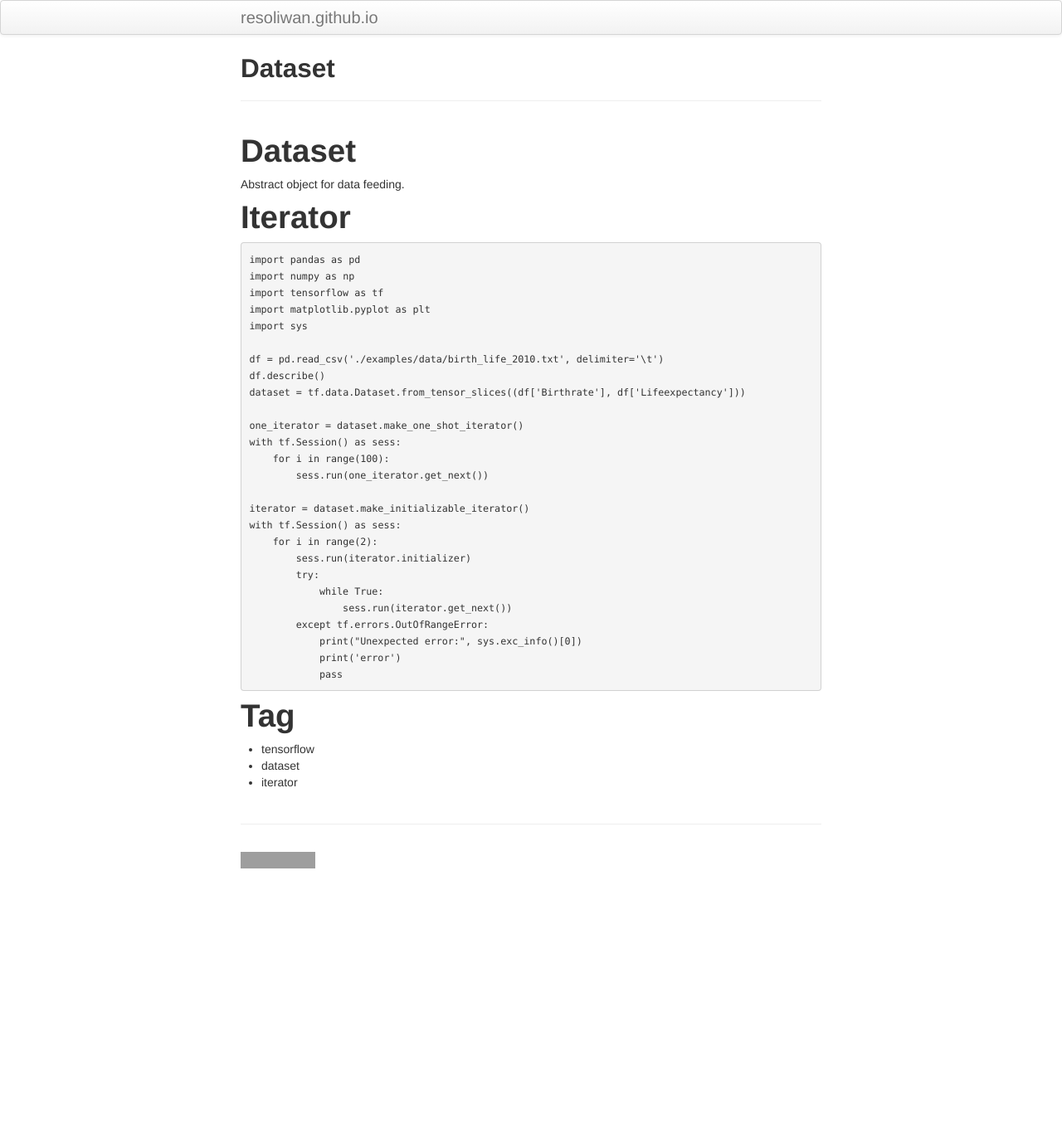
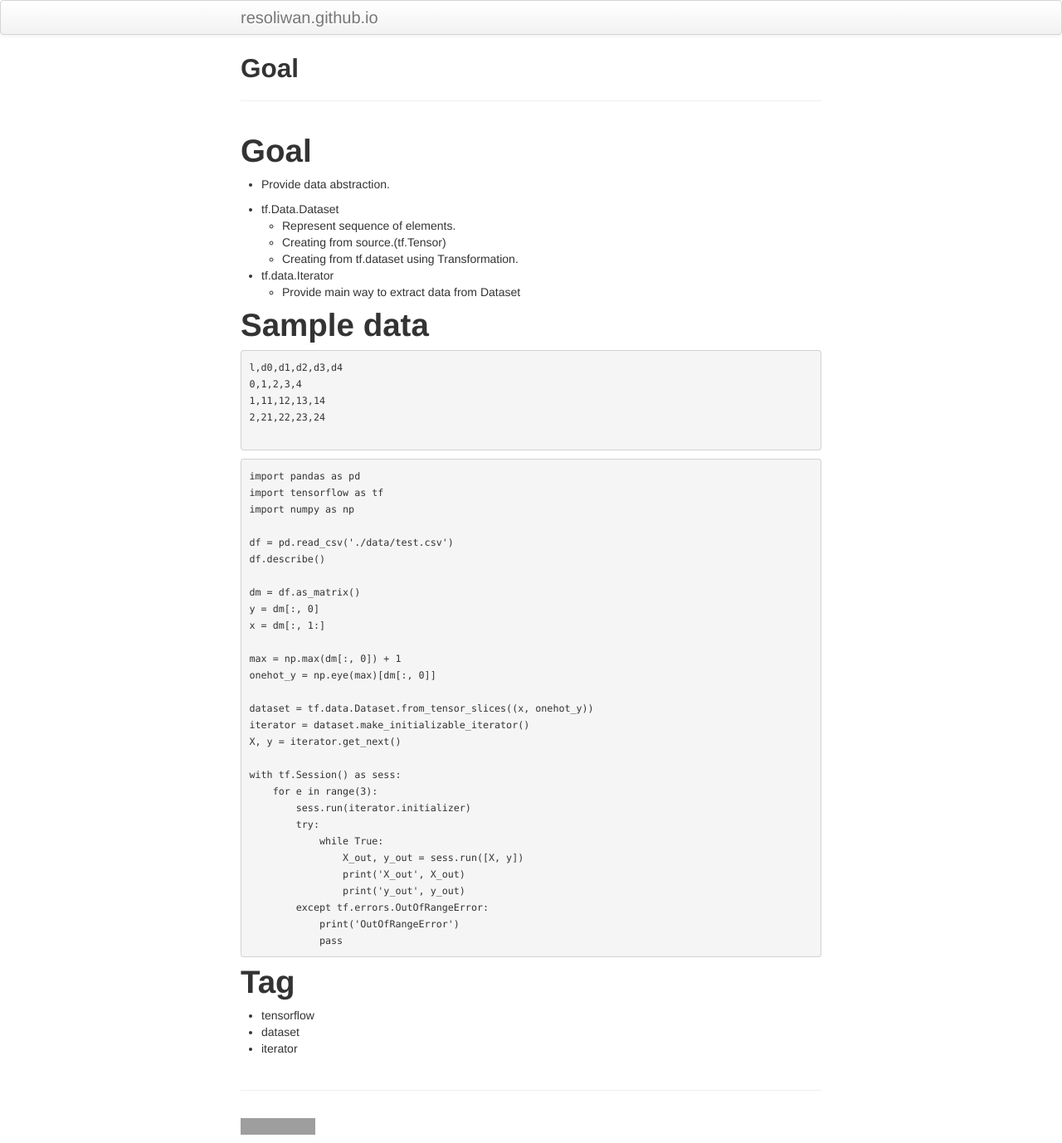
Before and after one commit to resoliwan/resoliwan.github.io, a Jekyll site: the page built from pages/tensorflow_dataset.md, in a window 1280 px wide. Shown: the whole page at 83% size. Built offline with Jekyll 4.4.1, drawn with Linux system fonts in a browser that asks for light colours; our own code applies the rules of GitHub Pages for plain Markdown files; before the commit the page ends 1057 px from its top, so only the background shows below that; grey boxes are pictures that could not be loaded.

Commit message:
add dataset

````diff
--- a/pages/tensorflow_dataset.md
+++ b/pages/tensorflow_dataset.md
@@ -1,35 +1,55 @@
-# Dataset
-Abstract object for data feeding.
+# Goal
+- Provide data abstraction.
 
-# Iterator
-```python
+- tf.Data.Dataset
+  - Represent sequence of elements.
+  - Creating from source.(tf.Tensor)
+  - Creating from tf.dataset using Transformation.
+
+- tf.data.Iterator
+  - Provide main way to extract data from Dataset
+
+# Sample data
+```
+l,d0,d1,d2,d3,d4
+0,1,2,3,4
+1,11,12,13,14
+2,21,22,23,24
+
+```
+
+```
 import pandas as pd
+import tensorflow as tf
 import numpy as np
-import tensorflow as tf
-import matplotlib.pyplot as plt
-import sys
 
-df = pd.read_csv('./examples/data/birth_life_2010.txt', delimiter='\t')
+df = pd.read_csv('./data/test.csv')
 df.describe()
-dataset = tf.data.Dataset.from_tensor_slices((df['Birthrate'], df['Lifeexpectancy']))
 
-one_iterator = dataset.make_one_shot_iterator()
+dm = df.as_matrix()
+y = dm[:, 0]
+x = dm[:, 1:]
+
+max = np.max(dm[:, 0]) + 1
+onehot_y = np.eye(max)[dm[:, 0]]
+
+dataset = tf.data.Dataset.from_tensor_slices((x, onehot_y))
+iterator = dataset.make_initializable_iterator()
+X, y = iterator.get_next()
+
 with tf.Session() as sess:
-    for i in range(100):
-        sess.run(one_iterator.get_next())
-
-iterator = dataset.make_initializable_iterator()
-with tf.Session() as sess:
-    for i in range(2):
+    for e in range(3):
         sess.run(iterator.initializer)
         try:
             while True:
-                sess.run(iterator.get_next())
+                X_out, y_out = sess.run([X, y])
+                print('X_out', X_out)
+                print('y_out', y_out)
         except tf.errors.OutOfRangeError:
-            print("Unexpected error:", sys.exc_info()[0])
-            print('error')
+            print('OutOfRangeError')
             pass
 ```
+
 
 # Tag
 - tensorflow
````
Also changed, not shown: index.md (+4 -0 lines), pages/MNIST.md (+2 -1 lines), 1 other file.
